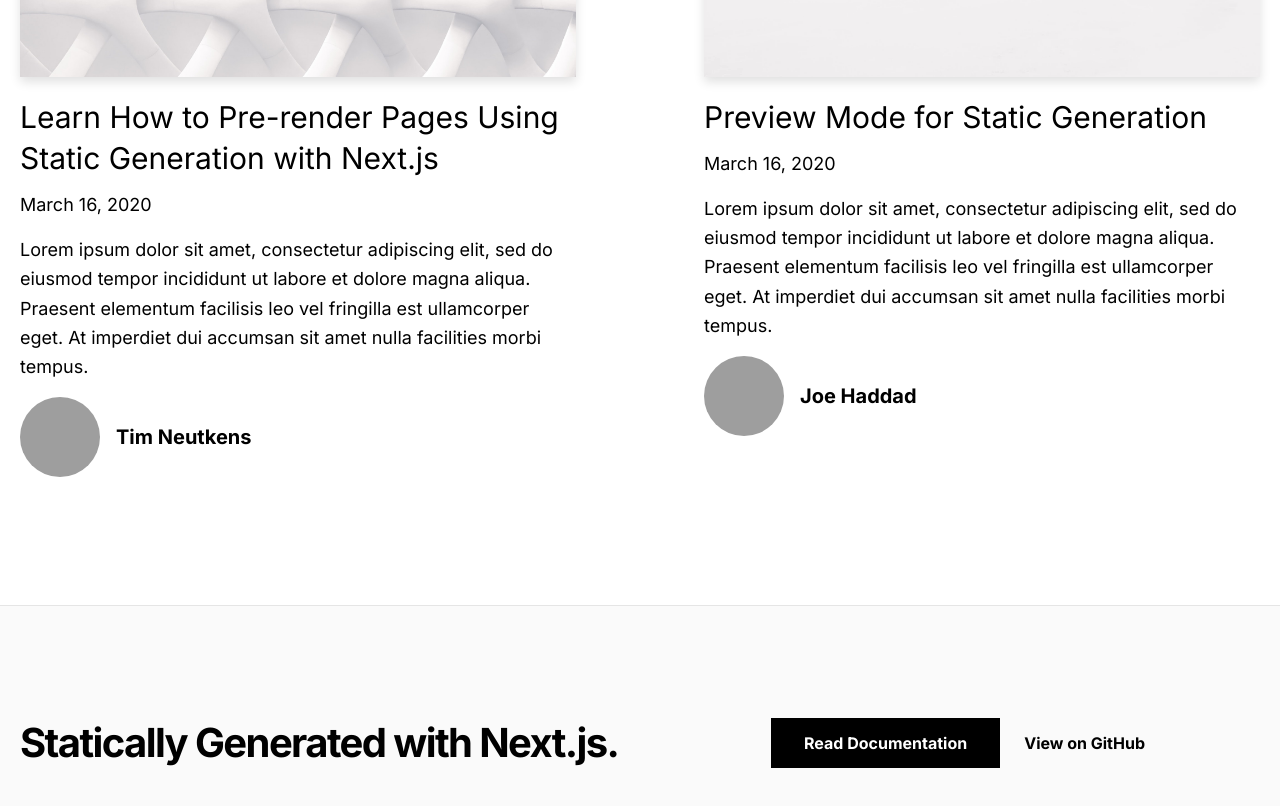
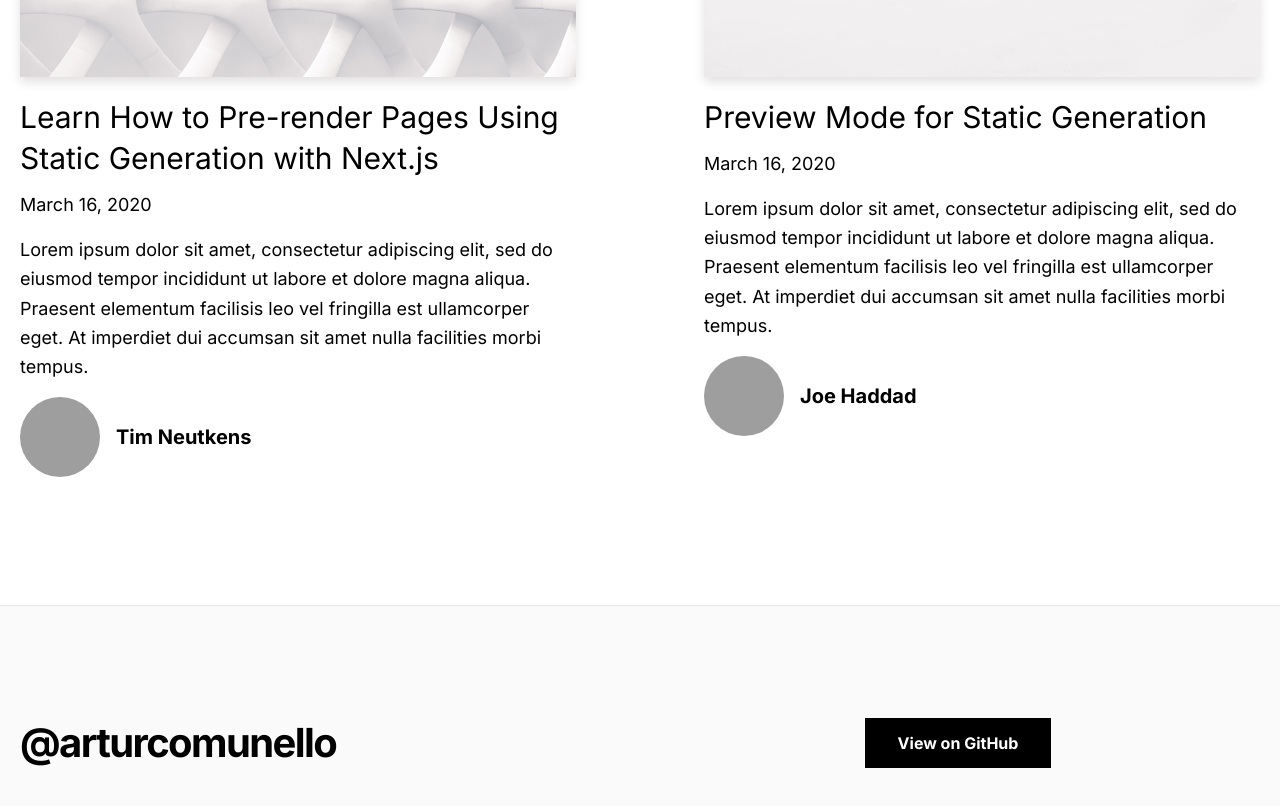
Before and after one commit to Arlovas/arlog, a Next.js app: page / in a window 1280 px wide. Shown: the part 1511-2317 px from the top of the page. Built offline with nearby package versions, Linux system fonts and the light colour scheme; grey boxes are pictures that could not be loaded.

Commit message:
Fix footer

```diff
--- a/src/app/_components/footer.tsx
+++ b/src/app/_components/footer.tsx
@@ -1,5 +1,4 @@
 import Container from "@/app/_components/container";
-import { EXAMPLE_PATH } from "@/lib/constants";
 
 export function Footer() {
   return (
@@ -7,18 +6,19 @@ export function Footer() {
       <Container>
         <div className="py-28 flex flex-col lg:flex-row items-center">
           <h3 className="text-4xl lg:text-[2.5rem] font-bold tracking-tighter leading-tight text-center lg:text-left mb-10 lg:mb-0 lg:pr-4 lg:w-1/2">
-            Statically Generated with Next.js.
+          <a
+              href={`https://x.com/arturcomunello`}
+              target="_blank"
+              className="hover:underline"
+            >
+              @arturcomunello
+            </a>
+
           </h3>
           <div className="flex flex-col lg:flex-row justify-center items-center lg:pl-4 lg:w-1/2">
             <a
-              href="https://nextjs.org/docs/app/building-your-application/routing/layouts-and-templates"
+              href="https://github.com/Arlovas/arlog"
               className="mx-3 bg-black hover:bg-white hover:text-black border border-black text-white font-bold py-3 px-12 lg:px-8 duration-200 transition-colors mb-6 lg:mb-0"
-            >
-              Read Documentation
-            </a>
-            <a
-              href={`https://github.com/vercel/next.js/tree/canary/examples/${EXAMPLE_PATH}`}
-              className="mx-3 font-bold hover:underline"
             >
               View on GitHub
             </a>
```
